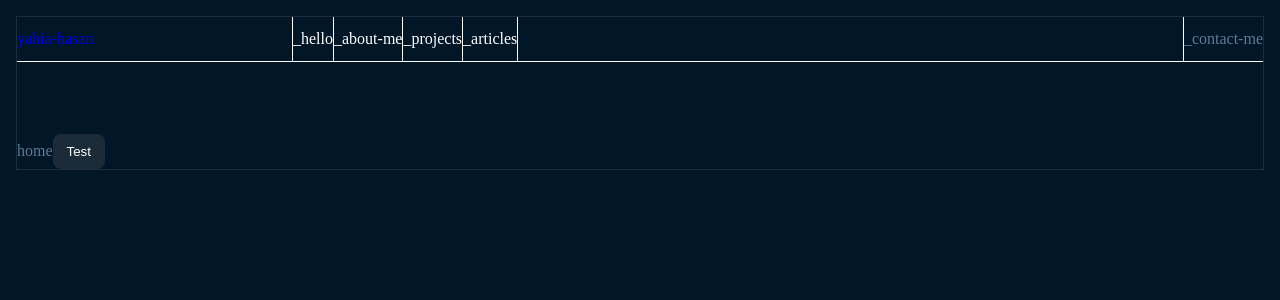
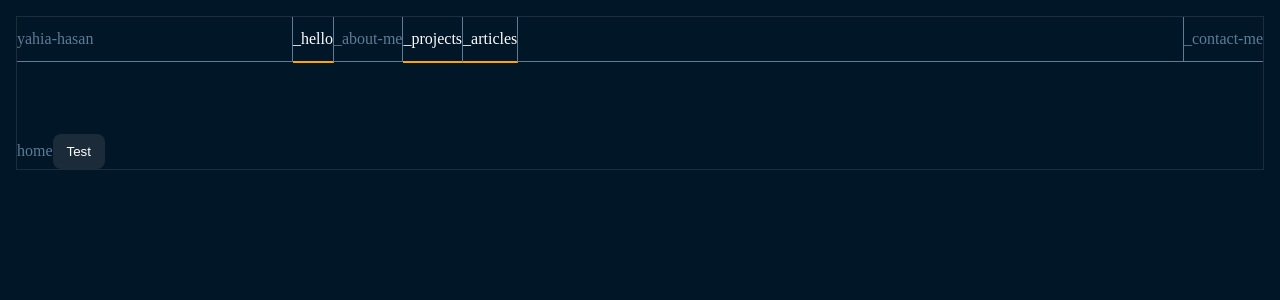
Before and after one commit to iamyahia/portfolio, a Next.js app: page / in a window 1280 px wide. Shown: the top 300 px of the page. Built offline with nearby package versions, Linux system fonts and the light colour scheme.

Commit message:
refactor: Update Navbar component to use client-side navigation and improve styling

```diff
--- a/components/Navbar/Navbar.tsx
+++ b/components/Navbar/Navbar.tsx
@@ -1,62 +1,37 @@
-import React from "react";
+"use client";
+import Link from "next/link";
+import { usePathname } from "next/navigation";
+
 import { navItems } from "./navbarItems";
+import clsx from "clsx";
 
 function Navbar() {
+  const pathName = usePathname();
+
   return (
-    <nav
-      style={{
-        width: "100%",
-        display: "flex",
-        justifyContent: "space-between",
-        borderBottom: "1px solid #ffffff",
-        height: "44px",
-      }}
-    >
-      <div
-        style={{
-          display: "flex",
-          alignItems: "center",
-        }}
-      >
-        <a
-          href="/"
+    <nav className="navbar">
+      <div className="navbar__logo">
+        <p
+          className="navbar__logo-icon"
           style={{
             minWidth: "275px",
-            height: "100%",
-            display: "flex",
-            alignItems: "center",
-            textDecoration: "none",
-            color: `$color-slate-blue`,
-            borderRight: "1px solid #ffffff",
           }}
         >
           yahia-hasan
-        </a>
+        </p>
         {navItems.map((item) => (
-          <a
-            href="/"
-            style={{
-              height: "100%",
-              display: "flex",
-              alignItems: "center",
-              textDecoration: "none",
-              color: "white",
-              borderRight: "1px solid #ffffff",
-            }}
+          <Link
+            href={item.href}
+            className={clsx("navbar__link", {
+              "navbar__link--active": pathName === item.href,
+            })}
             key={item.key}
           >
             {item.value}
-          </a>
+          </Link>
         ))}
       </div>
-      <a
-        style={{
-          height: "100%",
-          display: "flex",
-          alignItems: "center",
-          borderLeft: "1px solid #ffffff",
-        }}
-      >
+      <a href="/" className="navbar__contact">
         _contact-me
       </a>
     </nav>
--- a/components/Navbar/navbarItems.ts
+++ b/components/Navbar/navbarItems.ts
@@ -1,6 +1,6 @@
 export const navItems = [
-  { key: "home", value: "_hello" },
-  { key: "articles", value: "_about-me" },
-  { key: "projects", value: "_projects" },
-  { key: "about", value: "_articles" },
+  { key: "home", value: "_hello", href: "/" },
+  { key: "articles", value: "_about-me", href: "/about-me" },
+  { key: "projects", value: "_projects", href: "/" },
+  { key: "about", value: "_articles", href: "/" },
 ];
--- a/package.json
+++ b/package.json
@@ -13,6 +13,7 @@
     "@react-three/fiber": "^8.15.12",
     "@types/three": "^0.165.0",
     "class-variance-authority": "^0.7.0",
+    "clsx": "^2.1.1",
     "eslint": "8.49.0",
     "eslint-config-next": "13.4.19",
     "next": "13.4.19",
--- a/styles/components/_button.scss
+++ b/styles/components/_button.scss
@@ -3,7 +3,7 @@
   padding: 10px 14px;
   border-radius: 8px;
   cursor: pointer;
-  transition: background-color 0.15s;
+  transition: background-color 0.25s;
 
   &--peaches {
     color: $color-ebony-clay-100;
--- /dev/null
+++ b/styles/components/_navbar.scss
@@ -0,0 +1,92 @@
+.navbar {
+  display: flex;
+  width: 100%;
+  height: 44px;
+  justify-content: space-between;
+  border-bottom: 1px solid $color-slate-blue;
+}
+
+.navbar__logo {
+  display: flex;
+}
+
+.navbar__logo-icon {
+  min-width: 275px;
+}
+
+.navbar__contact {
+  border-left: 1px solid $color-slate-blue;
+}
+
+.navbar__logo-icon,
+.navbar__link {
+  border-right: 1px solid $color-slate-blue;
+}
+
+.navbar__logo-icon,
+.navbar__link,
+.navbar__contact {
+  height: 100%;
+  display: flex;
+  align-items: center;
+  text-decoration: none;
+  color: $color-slate-blue;
+}
+// .navbar__link,
+// .navbar__contact {
+//   transition: all 0.25s;
+//   &:not(.navbar__link--active) {
+//     &:hover {
+//       color: white;
+//       background-color: rgba($color-white-shade, 0.1);
+//     }
+
+//     &:active {
+//       color: $color-slate-blue;
+//       background-color: $color-white-shade;
+//     }
+//   }
+// }
+
+.navbar__link,
+.navbar__contact {
+  position: relative;
+  transition: all 0.25s;
+
+  &:not(.navbar__link--active) {
+    &:hover {
+      color: $color-white-shade;
+      background-color: rgba($color-white-shade, 0.1);
+
+      &::after {
+        width: 100%;
+      }
+    }
+
+    &:active {
+      color: $color-white-shade;
+      background-color: rgba($color-white-shade, 0.2);
+
+      &::after {
+        width: 100%;
+      }
+    }
+
+    &::after {
+      content: "";
+      position: absolute;
+      bottom: 0;
+      left: 0;
+      width: 0;
+      height: 2px;
+      background-color: orange;
+      transition: width 0.25s;
+    }
+  }
+}
+
+.navbar__link--active {
+  border-bottom: 2px solid orange;
+  //   background-color: $color-slate-blue !important;
+  color: white;
+}
--- a/styles/main.scss
+++ b/styles/main.scss
@@ -6,3 +6,4 @@
 
 // Components
 @import "components/button";
+@import "components/navbar";
```
Also changed, not shown: 1 other file (tests, documents, lock files or other folders).
